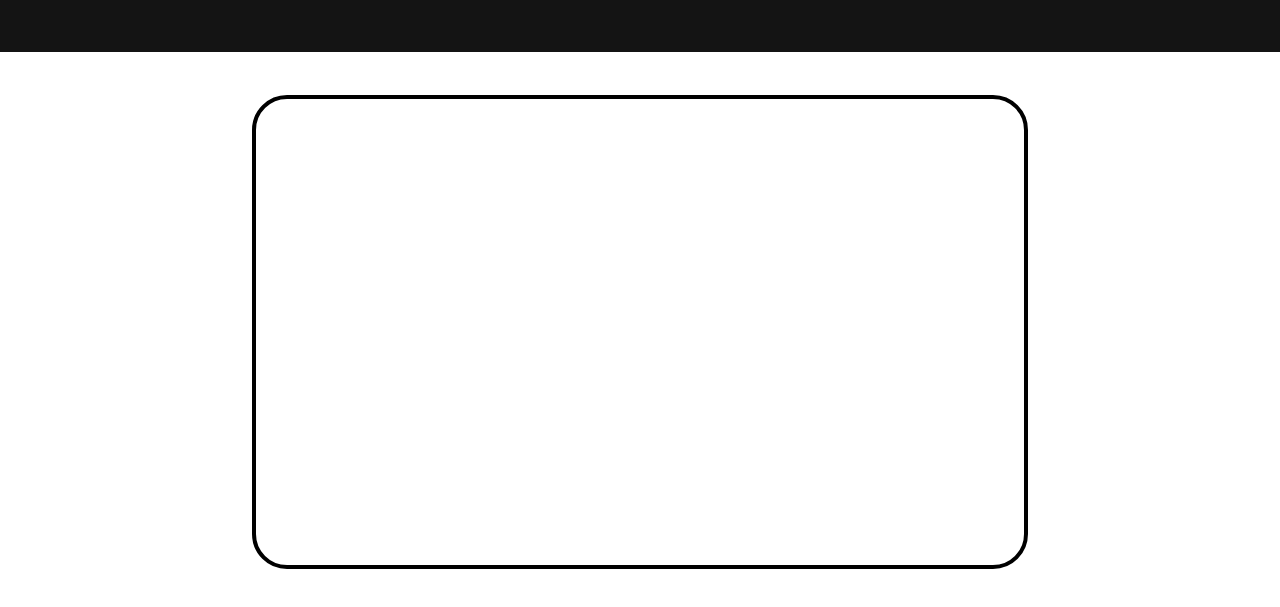
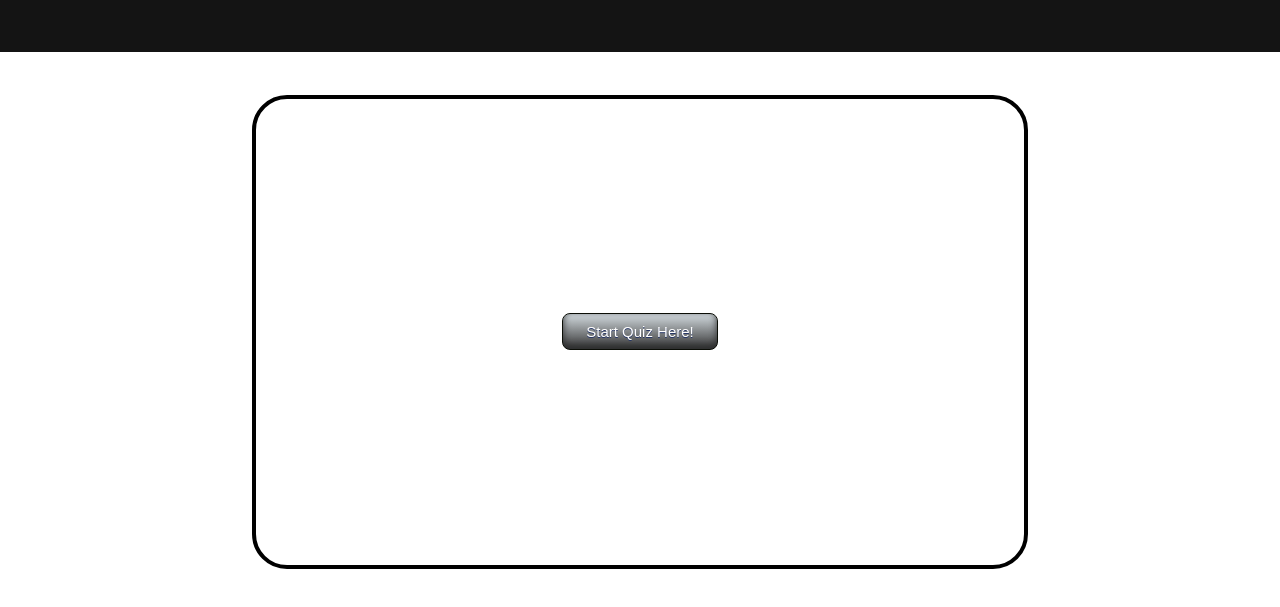
Before and after one commit to AdrianKnudsen/the-office-us-quiz, a plain HTML site: page index.html in a window 1280 px wide. Shown: the part 185-792 px from the top of the page. Drawn offline with Linux system fonts and the light colour scheme.

Commit message:
added css and js

```diff
--- a/css/style.css
+++ b/css/style.css
@@ -35,11 +35,58 @@ h1 {
     height: 70vh;
 
 }
-.quizBox {
+#quizBox {
     width: 48.56rem;
     height: 29.63rem;
     border-radius: 2.19rem;
     border: 0.31rem solid #000;
     text-align: center;
+    display: flex;
+    justify-content: center;
+    align-items: center;
 
 }
+
+button {
+	box-shadow:inset 0px -3px 7px 0px #2e2f30;
+	background:linear-gradient(to bottom, #cbd2d6 5%, #333333 100%);
+	background-color:#cbd2d6;
+	border-radius:.5rem;
+	border:1px solid #0b0e07;
+	display:inline-block;
+	cursor:pointer;
+	color:#ffffff;
+	font-family:Arial;
+	font-size:15px;
+	padding:9px 23px;
+	text-decoration:none;
+	text-shadow:0px 1px 0px #263666;
+    font-family: american typewriter, sans-serif;
+}
+button:hover {
+	background:linear-gradient(to bottom, #333333 5%, #cbd2d6 100%);
+	background-color:#333333;
+    animation: shake 0.82s cubic-bezier(.36,.07,.19,.97) both;
+    transform: translate3d(0, 0, 0);
+}
+button:active {
+	position:relative;
+	top:1px;
+}
+
+@keyframes shake {
+    10%, 90% {
+      transform: translate3d(-1px, 0, 0);
+    }
+    20%, 80% {
+      transform: translate3d(2px, 0, 0);
+    }
+
+    30%, 50%, 70% {
+      transform: translate3d(-2px, 0, 0);
+    }
+
+    40%, 60% {
+      transform: translate3d(2px, 0, 0);
+    }
+}
--- a/index.html
+++ b/index.html
@@ -5,7 +5,7 @@
     <meta name="viewport" content="width=device-width, initial-scale=1.0">
     <link rel="stylesheet" href="css/style.css">
     <script src="js/script.js" defer></script>
-    <title>Document</title>
+    <title>Office Quiz</title>
 </head>
 <body>
     <header>
@@ -13,7 +13,7 @@
     </header>
     <div class="main">
 
-        <div class="quizBox">
+        <div id="quizBox">
 
 
         </div>
--- a/js/script.js
+++ b/js/script.js
@@ -50,3 +50,36 @@ const QuizQuestions = [
       correctAnswer: "Sprinkles.",
     }
   ];
+
+  // Define variables to track the current question index and user's score.
+  let currentQuestionIndex = 0;
+  let userScore = 0;
+
+
+  // Function to create the "start" button dynamically.
+  function createStartButton() {
+    const quizBox = document.getElementById("quizBox")
+
+
+  // Create the button element
+  const startButton = document.createElement("button");
+  startButton.textContent = "Start Quiz Here!";
+  startButton.addEventListener("click", startQuiz);
+
+  // Append the button to the container.
+  quizBox.appendChild(startButton);
+}
+
+// Function to start the quiz
+function startQuiz() {
+    // Hide the "Start" button by removing it from the DOM
+    const startButton = document.querySelector("quizBox button");
+    startButton.remove();
+
+    // Display the first question
+    displayQuestion(currentQuestionIndex);
+}
+
+// Call the function to create the "Start" button when the page loads
+
+createStartButton();
```
